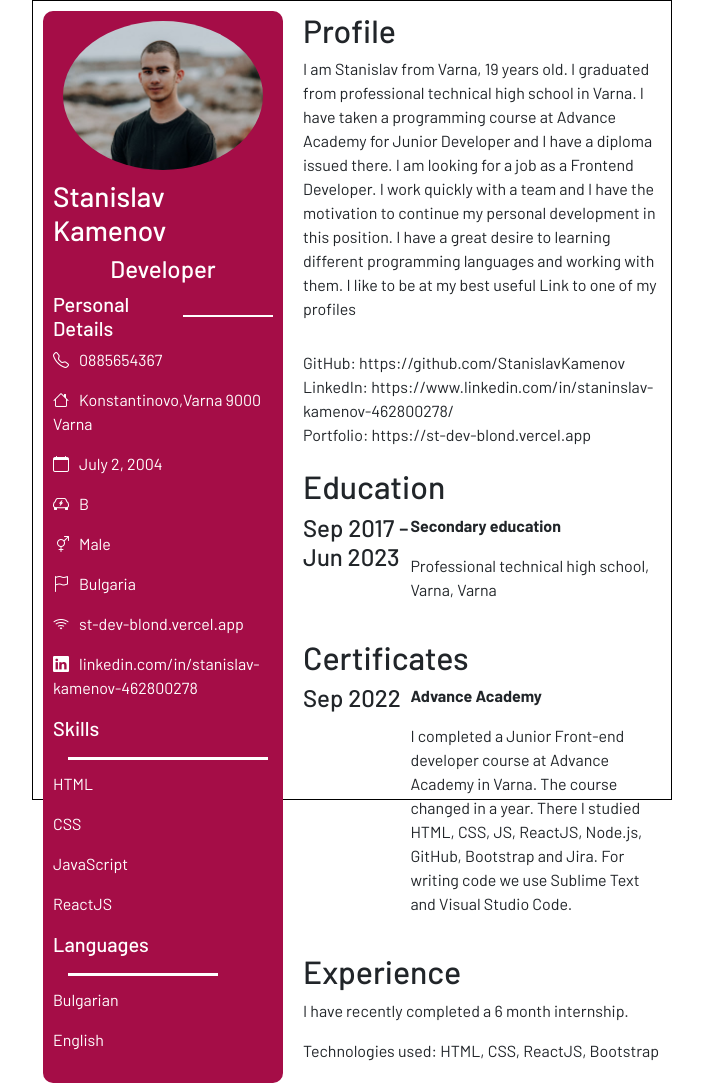
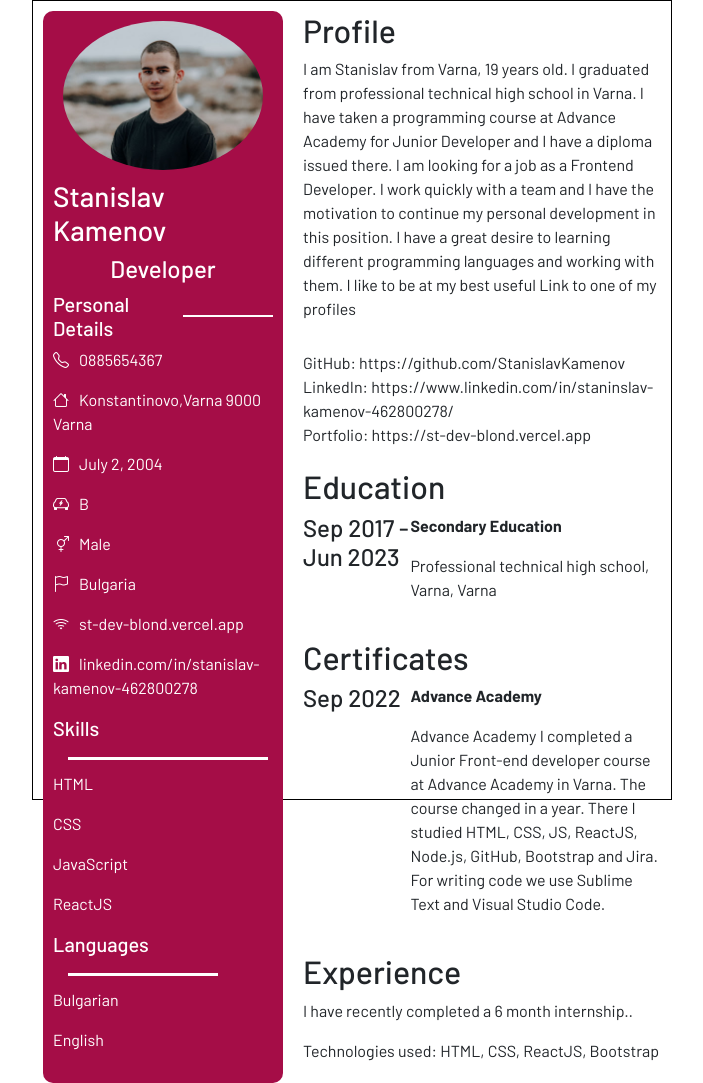
Before and after one commit to StanislavKamenov/CV-Test, a plain HTML site: page index.html in a window 1280 px wide. Shown: the whole page, without its empty margins (288-991 px from the left). Drawn offline with nearby package versions, Linux system fonts and the light colour scheme.

Commit message:
adjustments

```diff
--- a/index.html
+++ b/index.html
@@ -1,5 +1,5 @@
 <!DOCTYPE html>
-<html lang="en">
+<html lang="bg">
   <head>
     <meta charset="UTF-8" />
     <meta name="viewport" content="width=device-width, initial-scale=1.0" />
@@ -15,9 +15,9 @@
       href="https://cdn.jsdelivr.net/npm/bootstrap-icons@1.11.3/font/bootstrap-icons.min.css"
     />
     <style>
-      @import url("https://fonts.googleapis.com/css2?family=Barlow:ital,wght@0,100;0,200;0,300;0,400;0,500;0,600;0,700;0,800;0,900;1,100;1,200;1,300;1,400;1,500;1,600;1,700;1,800;1,900&display=swap");
+      @import url("https://fonts.googleapis.com/css2?family=Barlow:wght@100;200;300;400;500;600;700;800;900&display=swap");
     </style>
-    <title>Document</title>
+    <title>CV</title>
   </head>
   <body>
     <div class="d-flex justify-content-center align-items-center cv-holder">
@@ -119,7 +119,7 @@
                   <h4>Sep 2017 - Jun 2023</h4>
                 </div>
                 <div class="education-details">
-                  <p class="bolded">Secondary education</p>
+                  <p class="bolded">Secondary Education</p>
                   <p>Professional technical high school, Varna, Varna</p>
                 </div>
               </div>
@@ -133,18 +133,18 @@
                 <div class="education-details">
                   <p class="bolded">Advance Academy</p>
                   <p>
-                    I completed a Junior Front-end developer course at Advance
-                    Academy in Varna. The course changed in a year. There I
-                    studied HTML, CSS, JS, ReactJS, Node.js, GitHub, Bootstrap
-                    and Jira. For writing code we use Sublime Text and Visual
-                    Studio Code.
+                    Advance Academy I completed a Junior Front-end developer
+                    course at Advance Academy in Varna. The course changed in a
+                    year. There I studied HTML, CSS, JS, ReactJS, Node.js,
+                    GitHub, Bootstrap and Jira. For writing code we use Sublime
+                    Text and Visual Studio Code.
                   </p>
                 </div>
               </div>
             </div>
             <div class="profile-section">
               <h2>Experience</h2>
-              <p>I have recently completed a 6 month internship.</p>
+              <p>I have recently completed a 6 month internship..</p>
               <p>Technologies used: HTML, CSS, ReactJS, Bootstrap</p>
             </div>
           </div>
```
Also changed, not shown: style.css (+0 -7 lines).
